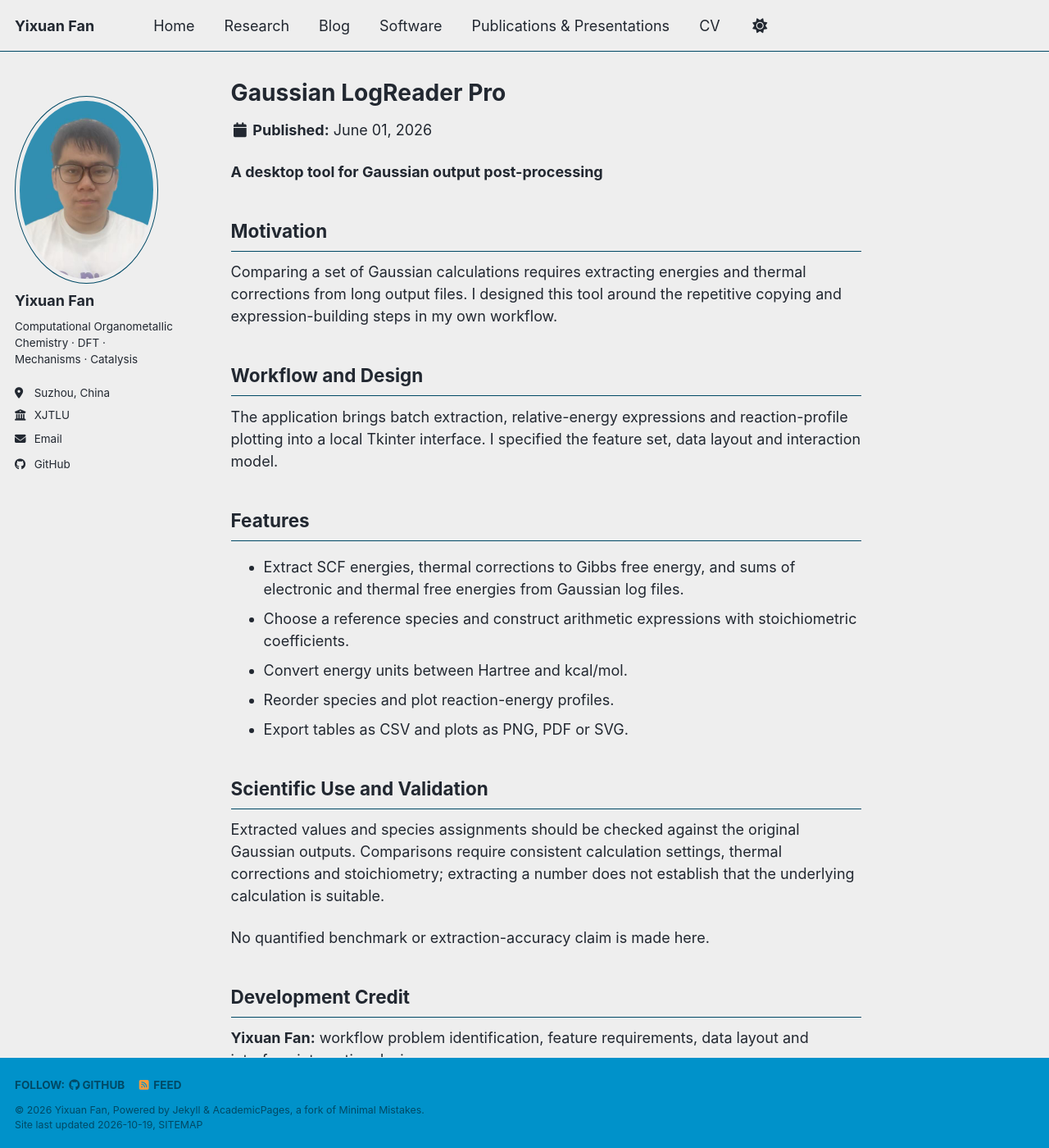
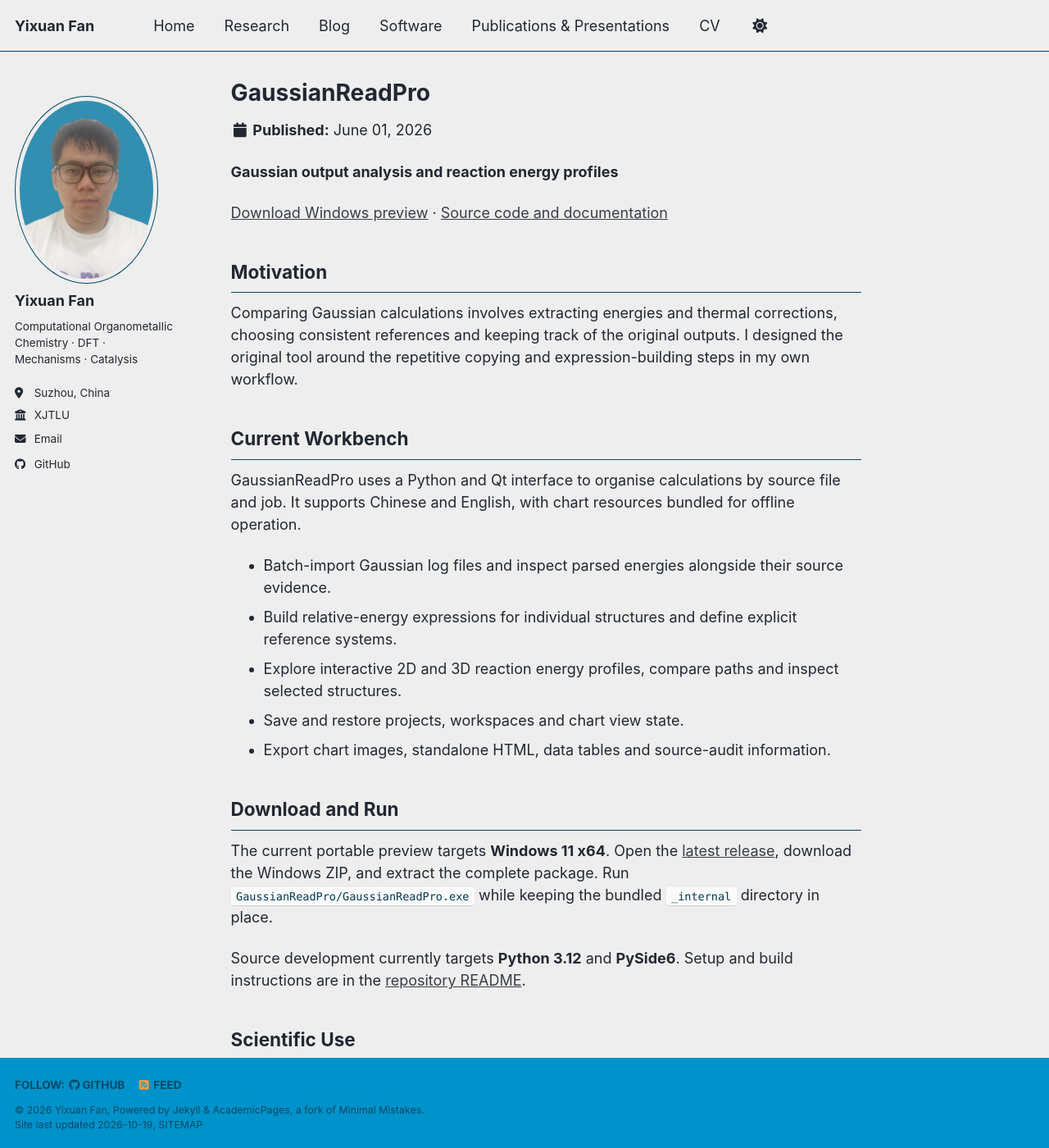
Before and after one commit to Lightmessager/lightmessager.github.io, a Jekyll site: the page built from _portfolio/2026-06-01-gaussian-log-reader-pro.md, in a window 1280 px wide and 1400 px high. Shown: the whole window at 82% size. Built offline with Jekyll 4.4.1, drawn with Linux system fonts in a browser that asks for light colours; a style sheet for code colours, icons or effects is not loaded; some of the changed text lies outside the part shown.

Commit message:
Update website project information from public repositories

```diff
--- a/_portfolio/2026-06-01-gaussian-log-reader-pro.md
+++ b/_portfolio/2026-06-01-gaussian-log-reader-pro.md
@@ -1,47 +1,45 @@
 ---
 layout: single
-title: "Gaussian LogReader Pro"
+title: "GaussianReadPro"
 permalink: /portfolio/gaussian-log-reader-pro/
 author_profile: true
 collection: portfolio
 type: portfolio
 category: software
-excerpt: "A tool I designed for Gaussian log-file extraction, relative-energy expressions and reaction-profile plotting; implementation by Tencent Hy4preview."
+excerpt: "A local desktop workbench for Gaussian output analysis, explicit energy references and interactive reaction profiles."
 date: 2026-06-01
 ---
 
-**A desktop tool for Gaussian output post-processing**
+**Gaussian output analysis and reaction energy profiles**
+
+[Download Windows preview](https://github.com/Lightmessager/Gaussian09d-log-reader-Pro/releases/latest) · [Source code and documentation](https://github.com/Lightmessager/Gaussian09d-log-reader-Pro)
 
 ## Motivation
 
-Comparing a set of Gaussian calculations requires extracting energies and thermal corrections from long output files. I designed this tool around the repetitive copying and expression-building steps in my own workflow.
+Comparing Gaussian calculations involves extracting energies and thermal corrections, choosing consistent references and keeping track of the original outputs. I designed the original tool around the repetitive copying and expression-building steps in my own workflow.
 
-## Workflow and Design
+## Current Workbench
 
-The application brings batch extraction, relative-energy expressions and reaction-profile plotting into a local Tkinter interface. I specified the feature set, data layout and interaction model.
+GaussianReadPro uses a Python and Qt interface to organise calculations by source file and job. It supports Chinese and English, with chart resources bundled for offline operation.
 
-## Features
+- Batch-import Gaussian log files and inspect parsed energies alongside their source evidence.
+- Build relative-energy expressions for individual structures and define explicit reference systems.
+- Explore interactive 2D and 3D reaction energy profiles, compare paths and inspect selected structures.
+- Save and restore projects, workspaces and chart view state.
+- Export chart images, standalone HTML, data tables and source-audit information.
 
-- Extract SCF energies, thermal corrections to Gibbs free energy, and sums of electronic and thermal free energies from Gaussian log files.
-- Choose a reference species and construct arithmetic expressions with stoichiometric coefficients.
-- Convert energy units between Hartree and kcal/mol.
-- Reorder species and plot reaction-energy profiles.
-- Export tables as CSV and plots as PNG, PDF or SVG.
+## Download and Run
 
-## Scientific Use and Validation
+The current portable preview targets **Windows 11 x64**. Open the [latest release](https://github.com/Lightmessager/Gaussian09d-log-reader-Pro/releases/latest), download the Windows ZIP, and extract the complete package. Run `GaussianReadPro/GaussianReadPro.exe` while keeping the bundled `_internal` directory in place.
 
-Extracted values and species assignments should be checked against the original Gaussian outputs. Comparisons require consistent calculation settings, thermal corrections and stoichiometry; extracting a number does not establish that the underlying calculation is suitable.
+Source development currently targets **Python 3.12** and **PySide6**. Setup and build instructions are in the [repository README](https://github.com/Lightmessager/Gaussian09d-log-reader-Pro#readme).
 
-No quantified benchmark or extraction-accuracy claim is made here.
+## Scientific Use
 
-## Development Credit
+Check extracted values and species assignments against the original Gaussian outputs. Energy comparisons require consistent calculation settings, thermal corrections and stoichiometry. Source-audit exports help retain the evidence behind a reaction profile.
 
-**Yixuan Fan:** workflow problem identification, feature requirements, data layout and interface interaction design.
+## Project Origins
 
-**Tencent Hy4preview:** code implementation.
+My contribution to the original tool included workflow problem identification, feature requirements, data layout and interface interaction design. The earlier Tkinter implementation was credited to **Tencent Hy4preview**. The linked repository now contains the Qt-based GaussianReadPro workbench.
 
-This project demonstrates my workflow and tool-design contribution. My programming background is described separately in my [CV]({{ '/cv/' | relative_url }}).
-
-## Source
-
-[GitHub repository](https://github.com/Lightmessager/Gaussian09d-log-reader-Pro)
+An [earlier Gaussian09 extraction script](https://github.com/Lightmessager/Gaussian09D-Energy-Analysis-From-Log-Files-) is also available. My programming background is described in my [CV]({{ '/cv/' | relative_url }}).
```
